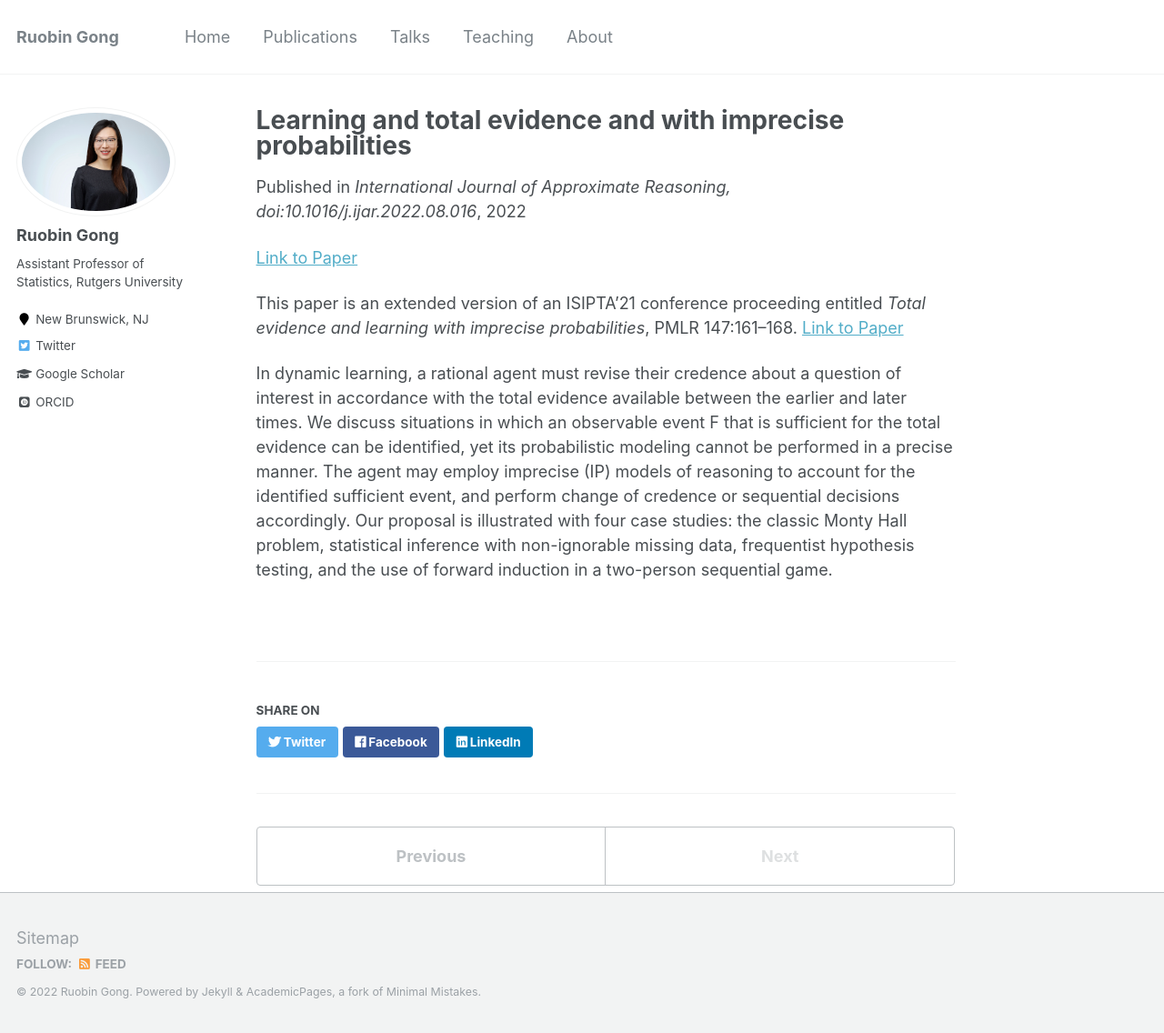
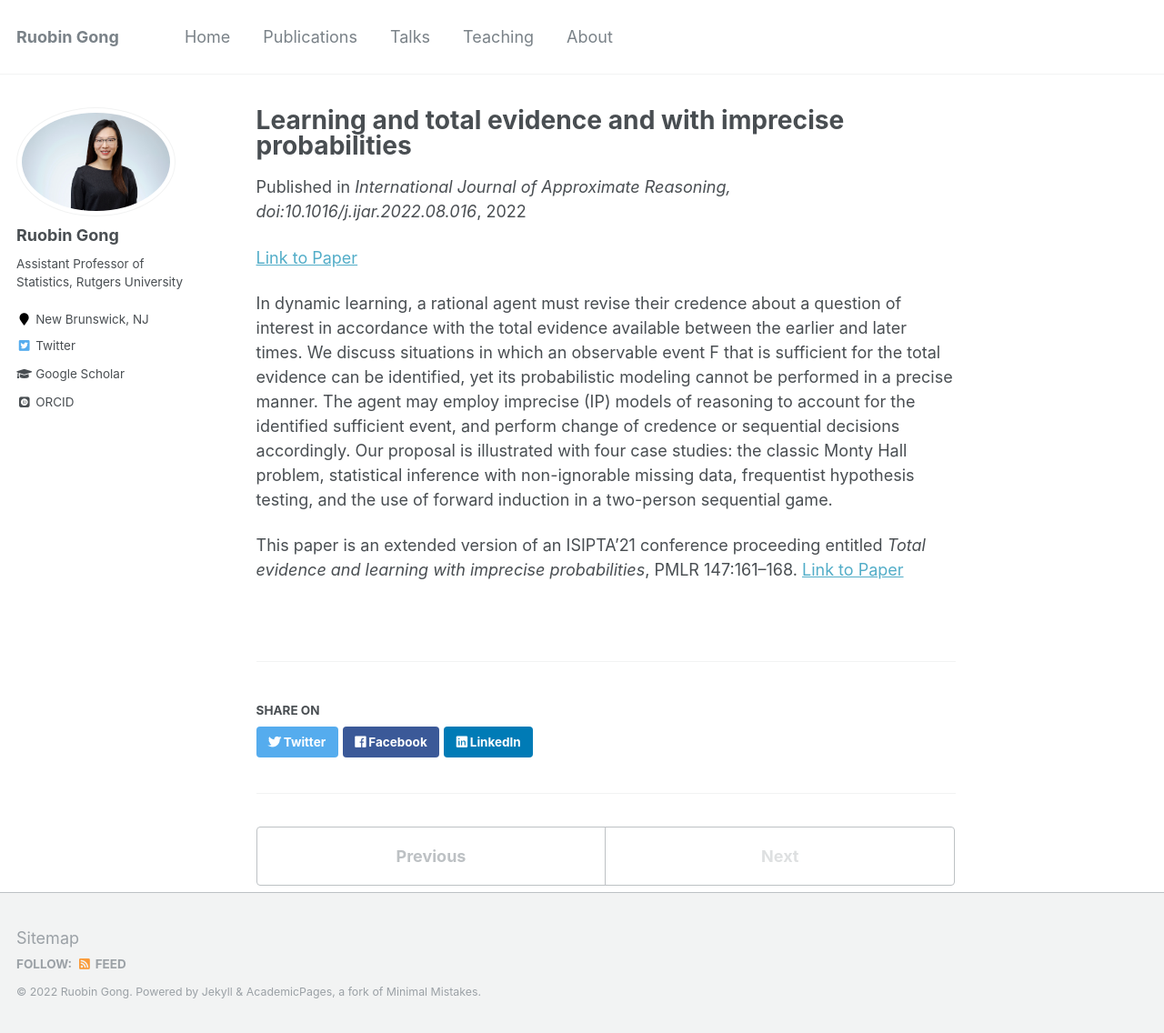
Before and after one commit to RuobinGong/RuobinGong.github.io, a Jekyll site: the page built from _publications_foundation/2022-09-08-total-evidence-ip.md, in a window 1280 px wide and 1136 px high. Shown: the whole window at 91% size. Built offline with Jekyll 4.4.1, drawn with Linux system fonts in a browser that asks for light colours; some web fonts are replaced.

```diff
--- a/_publications_foundation/2022-09-08-total-evidence-ip.md
+++ b/_publications_foundation/2022-09-08-total-evidence-ip.md
@@ -12,7 +12,6 @@ author: 'R Gong, JB Kadane, MJ Schervish, T Seidenfeld, RB Stern'
 
 [Link to Paper](https://www.sciencedirect.com/science/article/abs/pii/S0888613X22001281)
 
-This paper is an extended version of an ISIPTA'21 conference proceeding entitled _Total evidence and learning with imprecise probabilities_, PMLR 147:161–168. [Link to Paper](https://proceedings.mlr.press/v147/gong21a.html)
+In dynamic learning, a rational agent must revise their credence about a question of interest in accordance with the total evidence available between the earlier and later times. We discuss situations in which an observable event F that is sufficient for the total evidence can be identified, yet its probabilistic modeling cannot be performed in a precise manner. The agent may employ imprecise (IP) models of reasoning to account for the identified sufficient event, and perform change of credence or sequential decisions accordingly. Our proposal is illustrated with four case studies: the classic Monty Hall problem, statistical inference with non-ignorable missing data, frequentist hypothesis testing, and the use of forward induction in a two-person sequential game.
 
-
-In dynamic learning, a rational agent must revise their credence about a question of interest in accordance with the total evidence available between the earlier and later times. We discuss situations in which an observable event F that is sufficient for the total evidence can be identified, yet its probabilistic modeling cannot be performed in a precise manner. The agent may employ imprecise (IP) models of reasoning to account for the identified sufficient event, and perform change of credence or sequential decisions accordingly. Our proposal is illustrated with four case studies: the classic Monty Hall problem, statistical inference with non-ignorable missing data, frequentist hypothesis testing, and the use of forward induction in a two-person sequential game.
+This paper is an extended version of an ISIPTA'21 conference proceeding entitled *Total evidence and learning with imprecise probabilities*, PMLR 147:161–168. [Link to Paper](https://proceedings.mlr.press/v147/gong21a.html)
```
